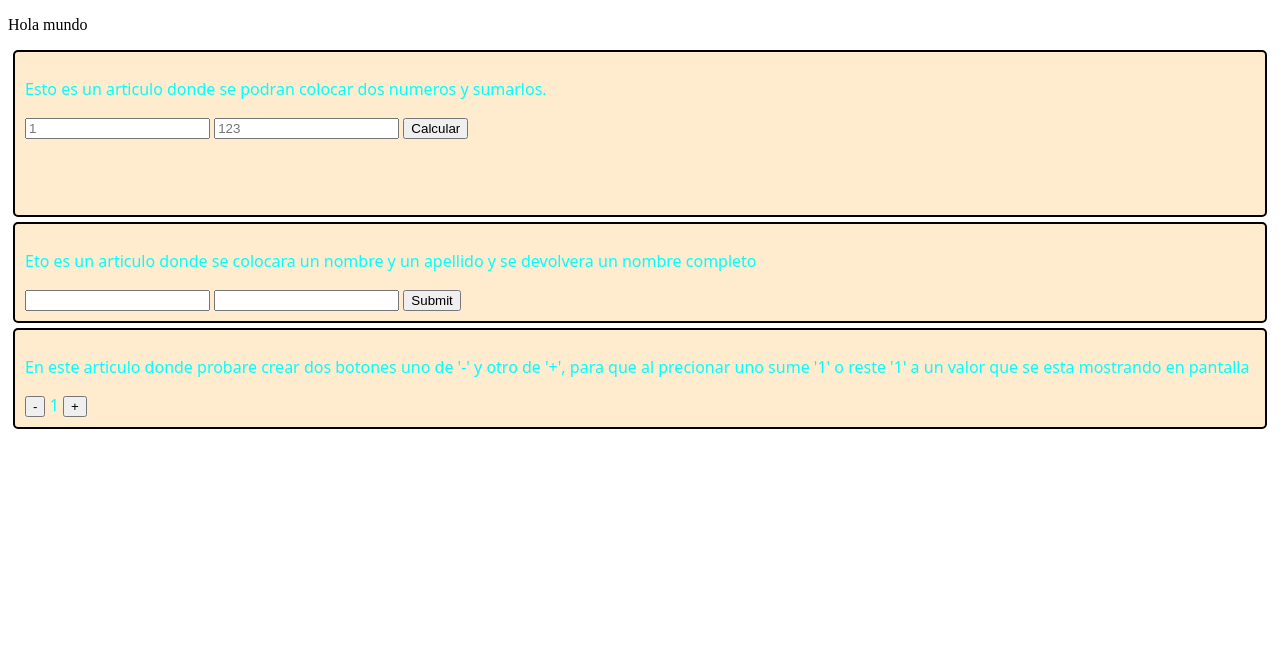
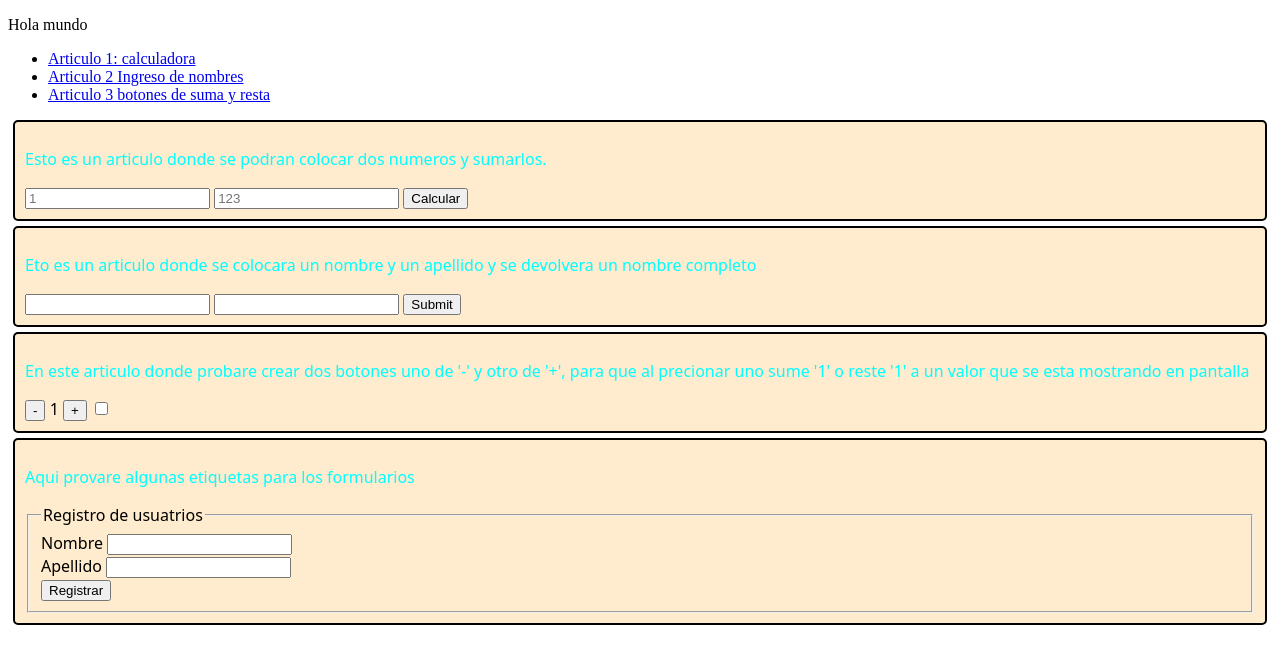
Before and after one commit to TortillaDePapa/CursoJS, a plain HTML site: page index.html in a window 1280 px wide. Drawn offline with Linux system fonts and the light colour scheme.

Commit message:
agregando formularios

```diff
--- a/Scripts/Script2.js
+++ b/Scripts/Script2.js
@@ -5,7 +5,7 @@ document.addEventListener('DOMContentLoaded', function(){
     const btnMas = document.getElementById('btnMas');
     const btnMenos = document.getElementById('btnMenos');
     const divValor =  document.getElementById('valor1');
-
+    divValor.style.color = 'black'
 /*
 Para obtener un valor de un imput se utiliza el .value
 en caso de que el valor que quiero obtener este dentro de un div o de otra tipo de etiqueta html tengo que usar el .textContent
--- a/Styles/Styles.css
+++ b/Styles/Styles.css
@@ -20,3 +20,12 @@ article {
 div{
     white-space: pre-line;  /* Respeta los \n y los convierte en saltos de línea */
 }
+
+fieldset{
+
+    color: black;
+}
+
+.inputs:hover{
+    background-color: aqua;
+}
--- a/index.html
+++ b/index.html
@@ -3,14 +3,27 @@
 <head>
     <meta charset="UTF-8">
     <meta name="viewport" content="width=device-width, initial-scale=1.0">
-    <title>Document</title>
+    <title>Mis pruebas de JS</title>
     <link rel="stylesheet" href="Styles/Styles.css">
 </head>
 <body>
     <p>Hola mundo</p>
+    <nav>
+        <ul>
+            <li>
+                <a href="#articulo1">Articulo 1: calculadora</a>
+            </li>
+            <li>
+                <a href="#articulo2">Articulo 2 Ingreso de nombres</a>
+            </li>
+            <li>
+                <a href="#articulo3">Articulo 3 botones de suma y resta </a>
+            </li>
 
+        </ul>
+    </nav>
 
-    <article>
+    <article id="articulo1">
     <p>
             Esto es un articulo donde se podran colocar dos numeros y sumarlos.
     </p>
@@ -21,14 +34,11 @@
             <input type="submit" value="Calcular" id="btnEnviar">
 
 
-  <div id="resultado">
-
-
-            </div>
+  <div id="resultado"> </div>
     </article>
 
 
-    <article>
+    <article id="articulo2">
 
         <p>
             Eto es un articulo donde se colocara un nombre y un apellido y se devolvera un nombre completo
@@ -44,15 +54,36 @@
 
 
 
-    <article>
+    <article id="articulo3">
         <p>
             En este articulo donde probare crear dos botones uno de '-' y otro de '+', para que al precionar uno sume '1' o reste '1' a un valor que se esta mostrando en pantalla
         </p>
 
-        <input type="submit" value="-" name="" id="btnMenos">
+        <input type="submit" value="-" name="" id="btnMenos"/>
         <div id="valor1">1</div>
-        <input type="submit" value="+" name="" id="btnMas">
+        <input type="submit" value="+" name="" id="btnMas"/>
 
+
+        <input type="checkbox" name="" id=""/>
+
+    </article>
+
+
+
+    <article>
+        <p>Aqui provare algunas etiquetas para los formularios</p>
+
+
+        <form action="" method="post">
+            <fieldset>
+                <legend>Registro de usuatrios</legend>
+                <label for="">Nombre <input type="text"></label><br/>
+                <label for="">Apellido <input type="text"></label><br/>
+                <input type="submit" name="" value="Registrar" id="" class="inputs">
+            </fieldset>
+
+
+        </form>
     </article>
 
 
```
